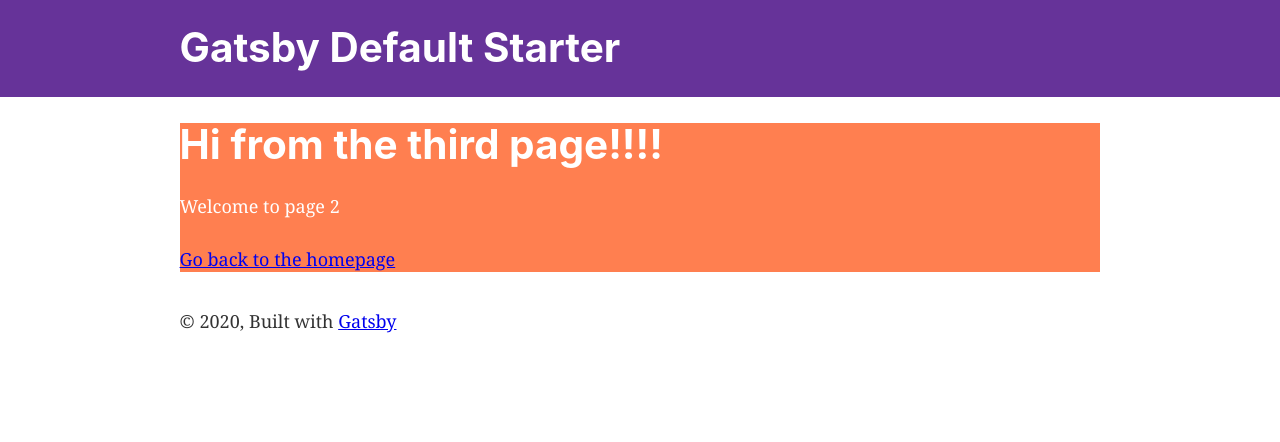
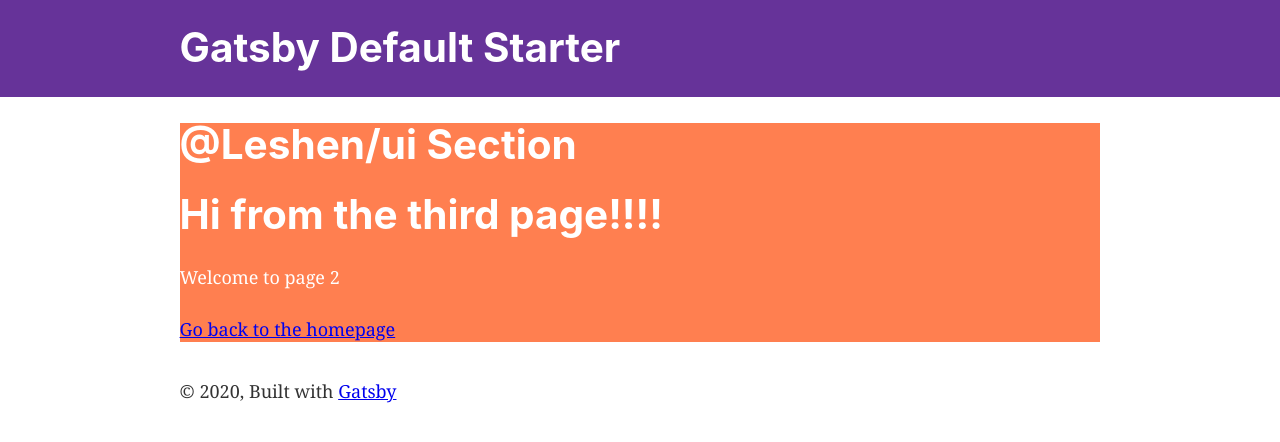
Before and after one commit to cadekynaston/gatsby-monorepo, a Gatsby site in the folder @leshen/ui/: page /page-3 in a window 1280 px wide. Built offline with nearby package versions, Linux system fonts and the light colour scheme; Gatsby itself is replaced by a stand-in of ours.

Commit message:
added H1 to section

```diff
--- a/@leshen/ui/src/components/section.js
+++ b/@leshen/ui/src/components/section.js
@@ -4,6 +4,7 @@ import { jsx } from '@emotion/core'
 const Section = ({ children }) => {
   return (
     <div css={{backgroundColor: 'coral', color: 'white'}}>
+      <h1>@Leshen/ui Section</h1>
       {children}
     </div>
   )
```
